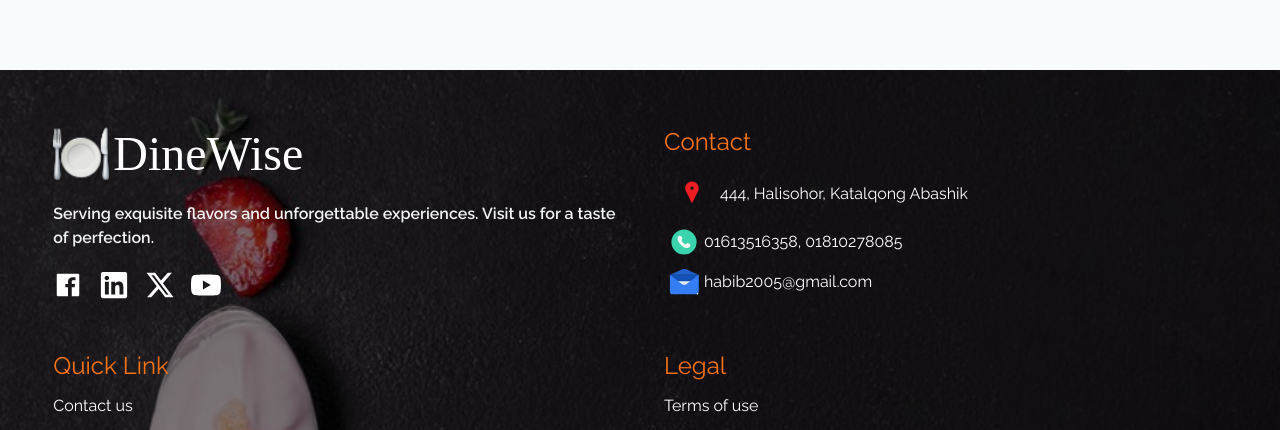
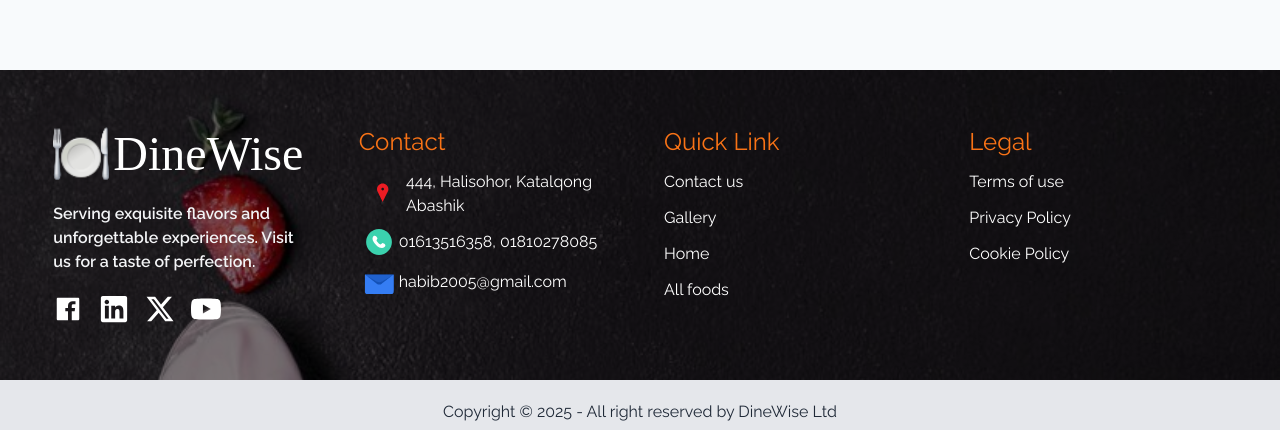
Before and after one commit to habibchy947/DineWiseClient, a React (Vite) app: page /my-foods in a window 1280 px wide. Shown: the part 500-930 px from the top of the page. Built offline with nearby package versions, Linux system fonts and the light colour scheme; no server answers; a web font is replaced by a local one.

Commit message:
customize my foods and my order table

```diff
--- a/src/Pages/MyFoods/MyFoods.jsx
+++ b/src/Pages/MyFoods/MyFoods.jsx
@@ -68,7 +68,7 @@ const MyFoods = () => {
                 <p className='text-center mt-3 font-semibold text-base-200'>DineWise | <span className='font-medium text-gray-300'>My Foods</span></p>
             </div>
             {isLoading && <Loading></Loading>}
-            <div className="overflow-x-auto w-11/12 bg-base-100 dark:bg-gray-800 mx-auto my-10 border-2 rounded-sm">
+            <div className="overflow-x-auto w-11/12 bg-base-100 dark:bg-gray-800 mx-auto my-10 border rounded-md shadow-md">
                 <table className="table">
                     {/* head */}
                     <thead className='bg-slate-100 text-base'>
@@ -107,7 +107,7 @@ const MyFoods = () => {
                                 <td>{food.quantity}</td>
                                 <td>{food.price}$</td>
                                 <th>
-                                    <button onClick={() => handleModal(food._id)} className="btn btn-sm btn-ghost text-xl text-orange-500"><MdEdit /></button>
+                                    <button onClick={() => handleModal(food._id)} className="btn btn-sm btn-ghost text-xl text-orange-500 bg-slate-100"><MdEdit /></button>
                                 </th>
 
                             </tr>)
--- a/src/Pages/MyOrders/MyOrders.jsx
+++ b/src/Pages/MyOrders/MyOrders.jsx
@@ -64,7 +64,7 @@ const MyOrders = () => {
             {isLoading && <Loading></Loading>}
             {
                 foods.length ?
-                <div className="overflow-x-auto w-11/12 mx-auto bg-base-100 dark:bg-gray-800 my-10 border-2 rounded-sm">
+                <div className="overflow-x-auto w-11/12 mx-auto bg-base-100 dark:bg-gray-800 my-10 border rounded-md shadow-md">
                 <table className="table">
                     {/* head */}
                     <thead className='bg-slate-100 text-base'>
--- a/src/Shared/Footer.jsx
+++ b/src/Shared/Footer.jsx
@@ -12,7 +12,7 @@ import Lottie from 'lottie-react';
 const Footer = () => {
     return (
         <div className='bg-footerBg bg-blend-overlay bg-[#3f3c3c] bg-no-repeat bg-cover'>
-            <div className='w-11/12 mx-auto py-14 items-start grid grid-cols-1 sm:grid-cols-2 gap-8 md:gap-12  text-center sm:text-left'>
+            <div className='w-11/12 mx-auto py-14 items-start grid grid-cols-1 sm:grid-cols-2 lg:grid-cols-4 gap-8 md:gap-12  text-center sm:text-left'>
                 <div className='space-y-5'>
                     <Link to='/'
                         className="flex items-center justify-center sm:justify-start gap-1">
```
